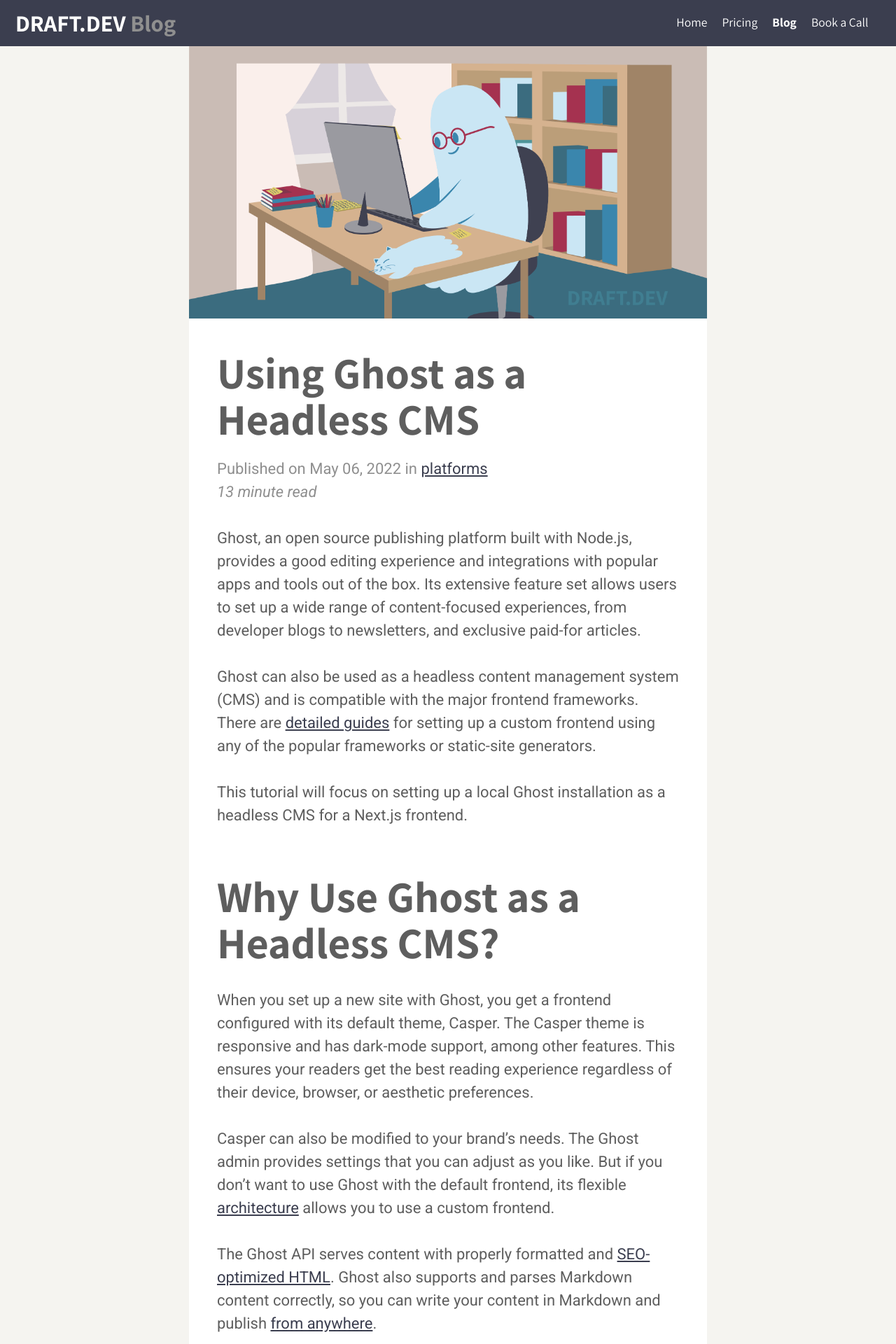
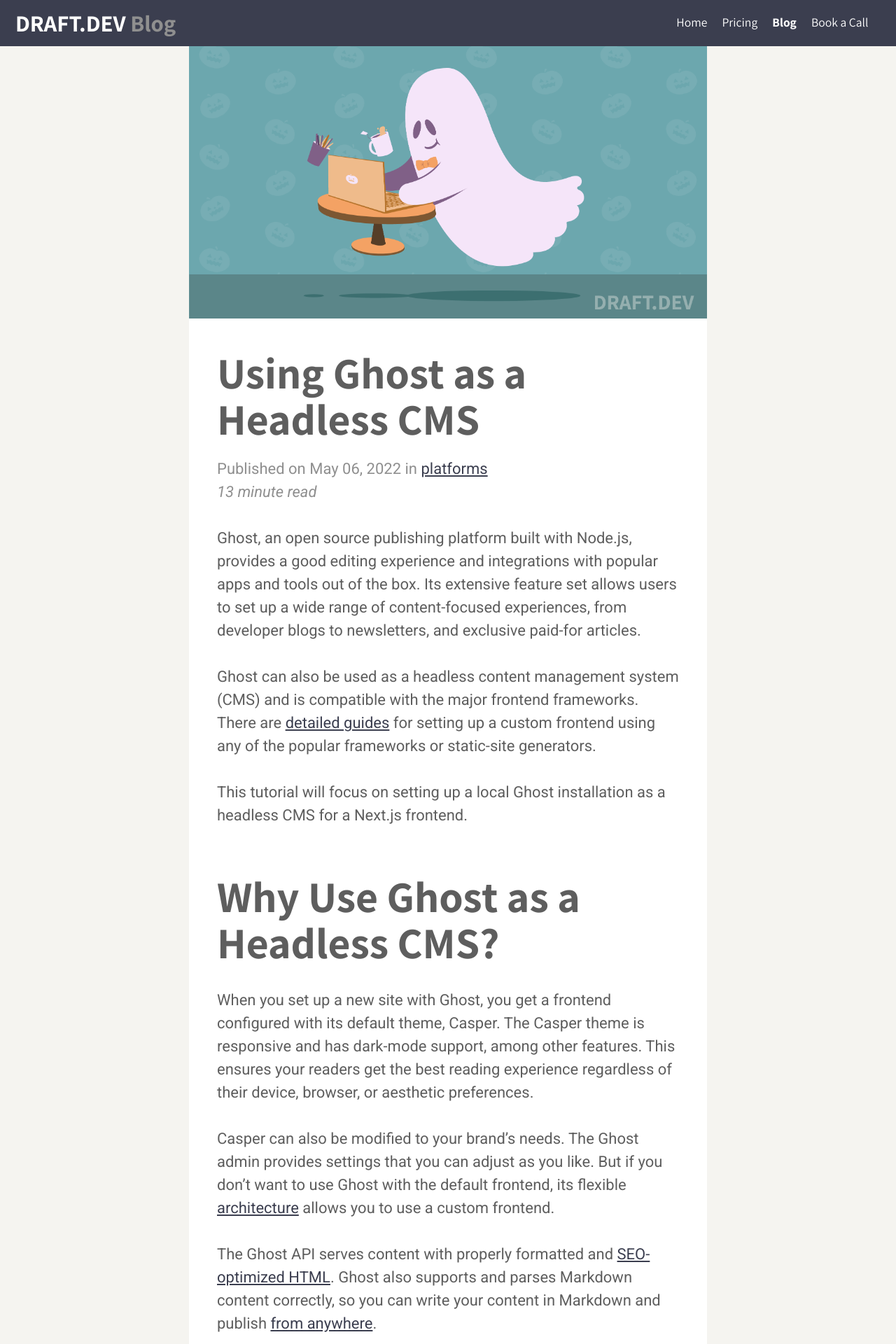
Before and after one commit to karllhughes/learn, a Jekyll site: the page built from _posts/2022-05-06-using-ghost-as-a-headless-cms.md, in a window 1280 px wide. Shown: the top 1920 px of the page at 70% size. Built offline with Jekyll 4.4.1, drawn with Linux system fonts in a browser that asks for light colours; a script that is not in the unit is left out.

Commit message:
Update Posts “2022-05-06-using-ghost-as-a-headless-cms”

```diff
--- a/_posts/2022-05-06-using-ghost-as-a-headless-cms.md
+++ b/_posts/2022-05-06-using-ghost-as-a-headless-cms.md
@@ -9,7 +9,7 @@
 cta: Playbook
 author: Jerry Ejonavi
 date: 2022-05-06T15:52:15.402Z
-img: /assets/posts/what-is-a-ghostwriter-and-why-do-you-need-one.png
+img: /assets/posts/draftdev_using-ghost-as-a-headless-cms.png
 ---
 Ghost, an open source publishing platform built with Node.js, provides a good editing experience and integrations with popular apps and tools out of the box. Its extensive feature set allows users to set up a wide range of content-focused experiences, from developer blogs to newsletters, and exclusive paid-for articles.
 
```
Also changed, not shown: assets/posts/draftdev_using-ghost-as-a-headless-cms.png (added).
